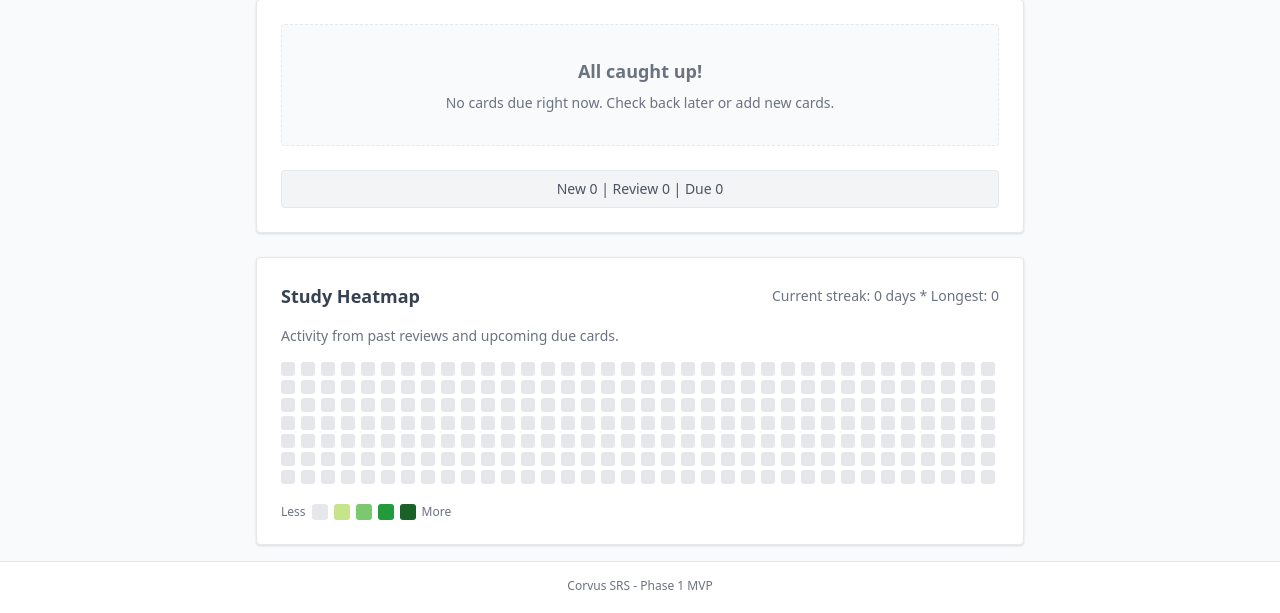
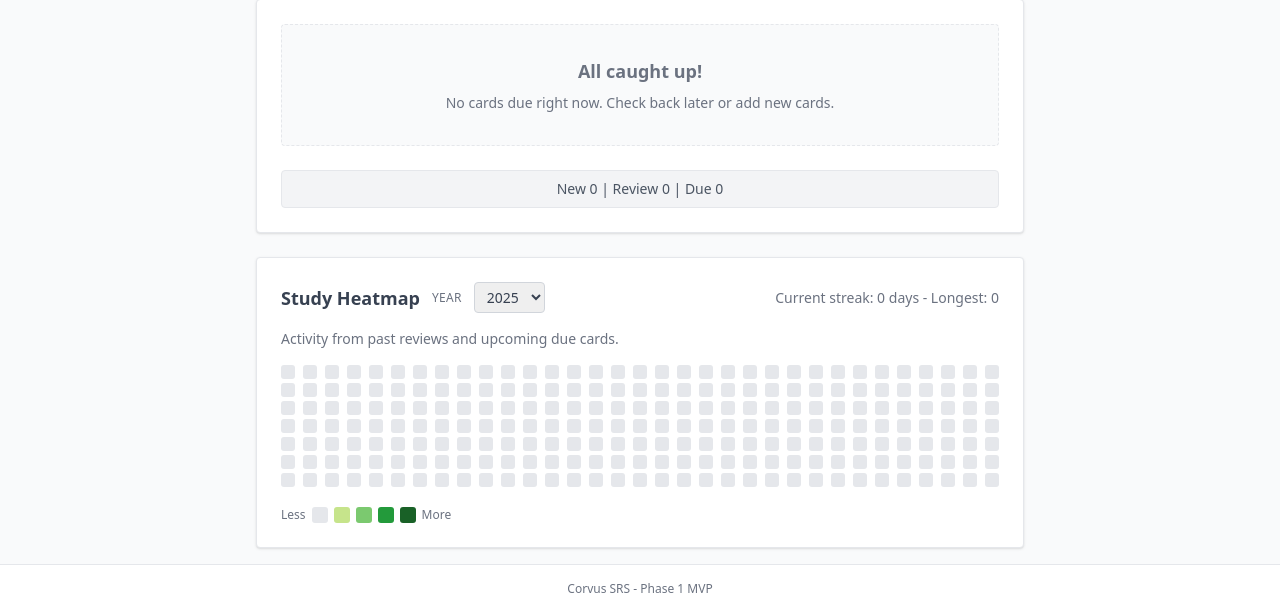
Before and after one commit to ernestomgz/Corvus, a Django app: page /review/today/ in a window 1280 px wide. Shown: the part 341-954 px from the top of the page. Before the commit the page ends 931 px from the top, so only its background shows below. Run offline with Django 5.2, Linux system fonts and the light colour scheme; the visitor is signed in with stand-in values (Sample User, id 1); data that the repository does not hold is empty; style sheets or scripts are compiled from the project's sources; parts of the project's set-up code (start-up, migrations or seed data) failed here and were passed over; some libraries are stand-ins or nearby versions.

Commit message:
Add year selector to study heatmap and related UI updates
- Support year param (web/api/views.py).
- Provide year options (web/core/views/review.py).
- Refresh heatmap UI (web/templates/core/review/today.html).

```diff
--- a/web/api/views.py
+++ b/web/api/views.py
@@ -383,15 +383,23 @@
     except PermissionError as exc:
         return _json_error(str(exc), status=401)
 
-    try:
-        past_days = int(request.GET.get('past_days', 365))
-        future_days = int(request.GET.get('future_days', 90))
-    except ValueError:
-        return _json_error('past_days and future_days must be integers', status=400)
-
     today = timezone.localdate()
-    start_date = today - timedelta(days=max(past_days, 0))
-    end_date = today + timedelta(days=max(future_days, 0))
+    year_param = request.GET.get('year')
+    if year_param:
+        try:
+            selected_year = int(year_param)
+        except ValueError:
+            return _json_error('year must be an integer', status=400)
+        start_date = datetime(selected_year, 1, 1).date()
+        end_date = datetime(selected_year, 12, 31).date()
+    else:
+        try:
+            past_days = int(request.GET.get('past_days', 365))
+            future_days = int(request.GET.get('future_days', 90))
+        except ValueError:
+            return _json_error('past_days and future_days must be integers', status=400)
+        start_date = today - timedelta(days=max(past_days, 0))
+        end_date = today + timedelta(days=max(future_days, 0))
 
     start_dt = timezone.make_aware(datetime.combine(start_date, time.min))
     end_dt = timezone.make_aware(datetime.combine(end_date, time.max))
@@ -403,15 +411,15 @@
         .annotate(count=Count('id'))
     )
     due_rows = (
-        SchedulingState.objects.filter(
-            card__user=user,
-            due_at__isnull=False,
-            due_at__gte=start_dt,
-            due_at__lte=end_dt,
-        )
-        .annotate(day=TruncDate('due_at'))
-        .values('day')
-        .annotate(count=Count('card_id'))
+          SchedulingState.objects.filter(
+              card__user=user,
+              due_at__isnull=False,
+              due_at__gte=start_dt,
+              due_at__lte=end_dt,
+          )
+          .annotate(day=TruncDate('due_at'))
+          .values('day')
+          .annotate(count=Count('card_id'))
     )
 
     day_lookup: dict[str, dict[str, int]] = {}
--- a/web/templates/core/review/today.html
+++ b/web/templates/core/review/today.html
@@ -15,6 +15,7 @@
                     <option value="{{ deck.id }}" {% if active_deck and active_deck.id == deck.id %}selected{% endif %}>{{ deck.full_path }}</option>
                 {% endfor %}
             </select>
+            <input type="hidden" name="year" value="{{ selected_year }}">
             <button type="submit" class="rounded bg-indigo-600 px-4 py-2 text-white hover:bg-indigo-700">Apply</button>
         </form>
     </header>
@@ -41,8 +42,16 @@
     </section>
 
     <section class="rounded border bg-white p-6 shadow space-y-4">
-        <div class="flex items-center justify-between">
+        <div class="flex flex-wrap items-center justify-between gap-3">
+            <div class="flex flex-wrap items-center gap-3">
                 <h2 class="text-lg font-semibold text-gray-700">Study Heatmap</h2>
+                <label for="heatmap-year" class="text-xs uppercase tracking-wide text-gray-500">Year</label>
+                <select id="heatmap-year" data-user-selected="{{ user_selected_year|yesno:'true,false' }}" class="rounded border border-gray-300 px-2 py-1 text-sm text-gray-700">
+                    {% for year in heatmap_years %}
+                        <option value="{{ year }}" {% if year == selected_year %}selected{% endif %}>{{ year }}</option>
+                    {% endfor %}
+                </select>
+            </div>
             <div class="text-sm text-gray-500" id="heatmap-streak">Loading streak...</div>
         </div>
         <p class="text-sm text-gray-500">Activity from past reviews and upcoming due cards.</p>
@@ -70,8 +79,8 @@
 </div>
 
 <style>
-    .heatmap-grid { display: flex; gap: 6px; align-items: flex-start; overflow-x: auto; padding-bottom: 4px; }
-    .heatmap-column { display: grid; grid-template-rows: repeat(7, 14px); gap: 4px; }
+    .heatmap-grid { display: flex; gap: 6px; align-items: stretch; overflow-x: auto; padding-bottom: 4px; flex-wrap: nowrap; max-width: 100%; }
+    .heatmap-column { display: grid; grid-template-rows: repeat(7, 14px); gap: 4px; min-width: 16px; }
     .heatmap-cell { width: 14px; height: 14px; border-radius: 3px; background-color: #e5e7eb; cursor: pointer; transition: transform 0.1s ease-in-out; }
     .heatmap-cell:hover { transform: scale(1.1); }
     .heatmap-cell.level-0 { background-color: #e5e7eb; }
@@ -87,6 +96,12 @@
     .heatmap-legend-cell.level-3 { background-color: #239a3b; }
     .heatmap-legend-cell.level-4 { background-color: #196127; }
     .heatmap-tooltip { position: absolute; z-index: 50; background-color: #ffffff; border: 1px solid #d1d5db; border-radius: 6px; padding: 6px 10px; font-size: 12px; color: #374151; box-shadow: 0 10px 25px rgba(15, 23, 42, 0.15); pointer-events: none; opacity: 0; transition: opacity 0.1s ease-in-out; }
+    @media (max-width: 640px) {
+        .heatmap-grid { gap: 4px; padding-bottom: 6px; }
+        .heatmap-column { grid-template-rows: repeat(7, 12px); gap: 3px; min-width: 12px; }
+        .heatmap-cell { width: 12px; height: 12px; border-radius: 2px; }
+        .heatmap-legend-cell { width: 12px; height: 12px; }
+    }
 </style>
 <script>
     (function() {
@@ -146,6 +161,26 @@
         const summaryUrl = grid.dataset.heatmapSummaryUrl;
         const dayTemplate = grid.dataset.heatmapDayUrlTemplate;
         const streakEl = document.getElementById('heatmap-streak');
+        const yearSelect = document.getElementById('heatmap-year');
+        const yearField = document.querySelector('form [name="year"]');
+        const userSelectedYear = yearSelect ? yearSelect.dataset.userSelected === 'true' : false;
+        const currentYearValue = new Date().getFullYear().toString();
+
+        if (yearSelect) {
+            const hasCurrentYear = Array.from(yearSelect.options || []).some((option) => option.value === currentYearValue);
+            if (!hasCurrentYear) {
+                const option = document.createElement('option');
+                option.value = currentYearValue;
+                option.textContent = currentYearValue;
+                yearSelect.insertBefore(option, yearSelect.firstChild);
+            }
+            if (!userSelectedYear) {
+                yearSelect.value = currentYearValue;
+                if (yearField) {
+                    yearField.value = currentYearValue;
+                }
+            }
+        }
 
         const tooltip = document.createElement('div');
         tooltip.className = 'heatmap-tooltip hidden';
@@ -265,10 +300,7 @@
         const renderHeatmap = (data) => {
             grid.innerHTML = '';
             const days = Array.isArray(data.days) ? data.days : [];
-            const startDate = new Date(data.start + 'T00:00:00');
-            const startOffset = startDate.getDay();
-            const totalCells = startOffset + days.length;
-            const weekCount = Math.ceil(totalCells / 7);
+            const weekCount = Math.max(1, Math.ceil(days.length / 7));
             const columns = [];
             for (let week = 0; week < weekCount; week += 1) {
                 const column = document.createElement('div');
@@ -276,15 +308,9 @@
                 columns.push(column);
                 grid.appendChild(column);
             }
-            for (let i = 0; i < startOffset && columns[0]; i += 1) {
-                const filler = document.createElement('div');
-                filler.className = 'heatmap-cell level-0 heatmap-cell-empty';
-                columns[0].appendChild(filler);
-            }
             days.forEach((day, index) => {
-                const position = startOffset + index;
-                const weekIndex = Math.floor(position / 7);
-                const column = columns[weekIndex];
+                const weekIndex = Math.floor(index / 7);
+                const column = columns[weekIndex] || columns[columns.length - 1];
                 if (!column) {
                     return;
                 }
@@ -307,7 +333,23 @@
             grid.addEventListener('mouseleave', hideTooltip);
         };
 
-        fetch(summaryUrl)
+        const buildSummaryUrl = () => {
+            if (!summaryUrl) {
+                return summaryUrl;
+            }
+            const url = new URL(summaryUrl, window.location.origin);
+            if (yearSelect) {
+                url.searchParams.set('year', yearSelect.value);
+            }
+            return url.toString();
+        };
+
+        const fetchSummary = () => {
+            const url = buildSummaryUrl();
+            if (!url) {
+                return;
+            }
+            fetch(url)
                 .then((response) => {
                     if (!response.ok) {
                         throw new Error('Request failed');
@@ -317,7 +359,7 @@
                 .then((data) => {
                     renderHeatmap(data);
                     if (streakEl) {
-                    streakEl.textContent = `Current streak: ${data.current_streak} day${data.current_streak === 1 ? '' : 's'} * Longest: ${data.longest_streak}`;
+                        streakEl.textContent = `Current streak: ${data.current_streak} day${data.current_streak === 1 ? '' : 's'} - Longest: ${data.longest_streak}`;
                     }
                 })
                 .catch(() => {
@@ -325,6 +367,19 @@
                         streakEl.textContent = 'Unable to load heatmap data.';
                     }
                 });
+        };
+
+        if (yearSelect) {
+            yearSelect.addEventListener('change', () => {
+                yearSelect.dataset.userSelected = 'true';
+                if (yearField) {
+                    yearField.value = yearSelect.value;
+                }
+                fetchSummary();
+            });
+        }
+
+        fetchSummary();
     })();
 </script>
 {% endblock %}
```
Lines whose indentation alone changed are shown as unchanged.
